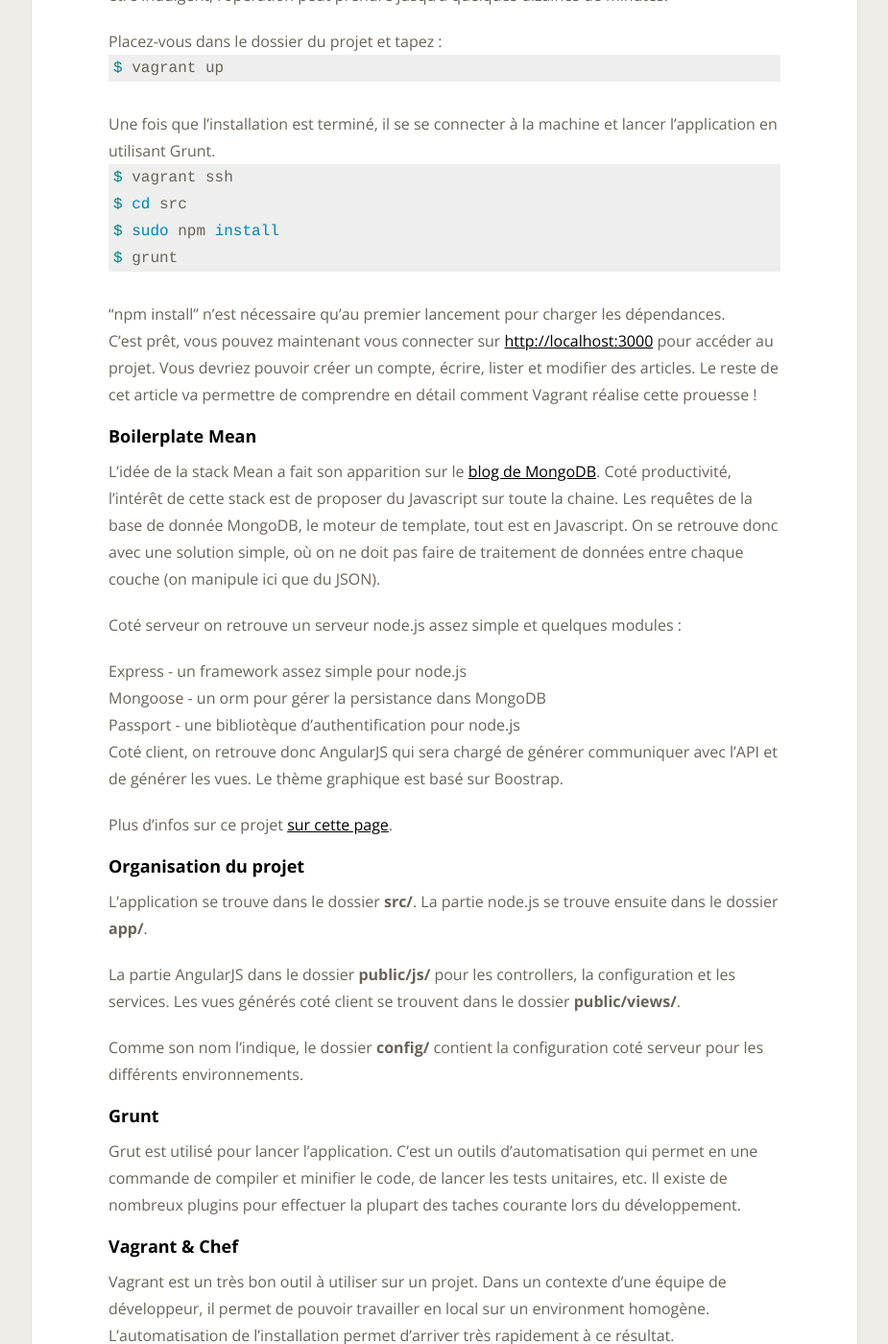
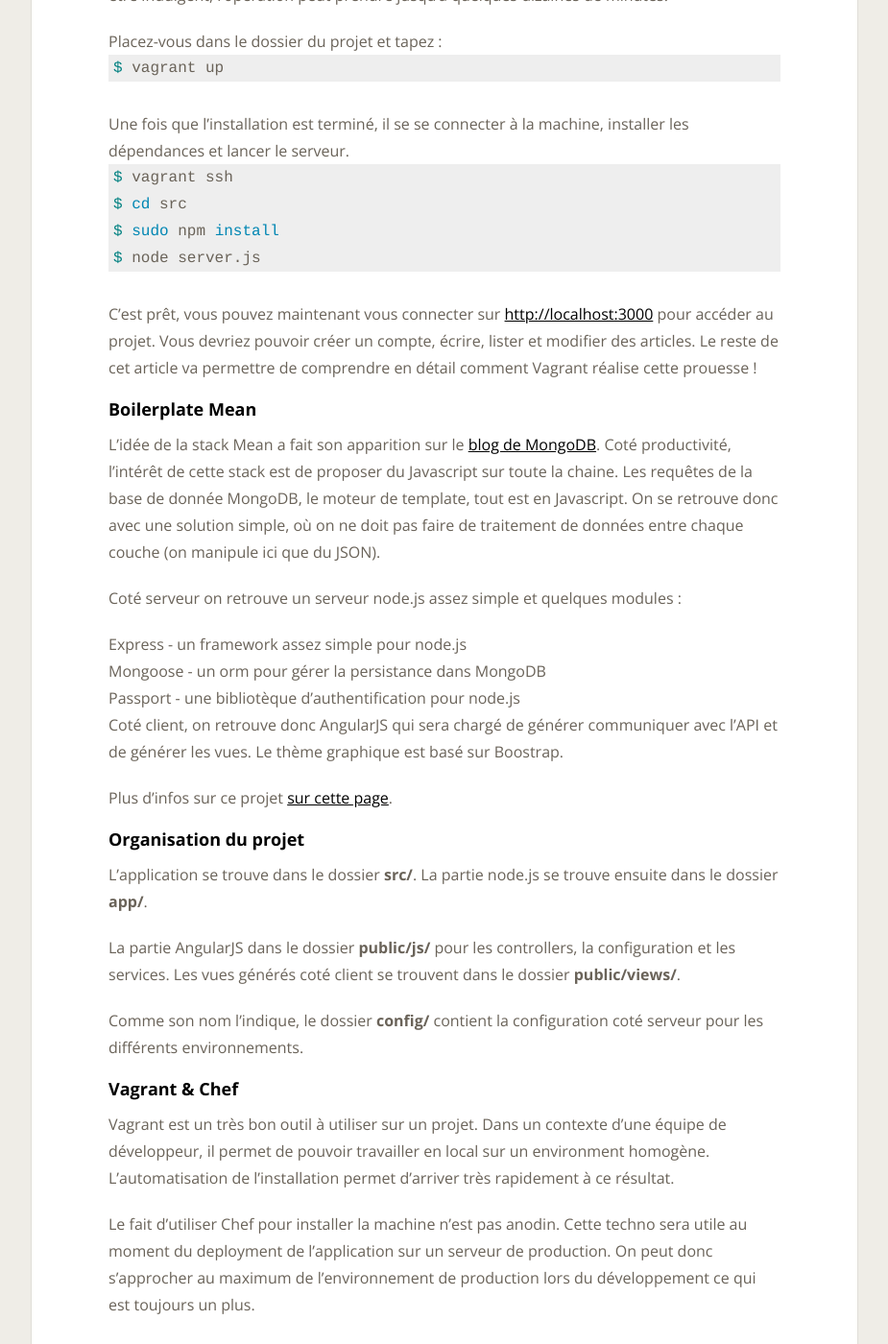
Before and after one commit to Toam/toam.fr, a Jekyll site: the page built from _posts/2013-10-08-tester-mean-stack-avec-vagrant.markdown, in a window 1280 px wide and 1400 px high, scrolled down 1239 px. Shown: the whole window at 96% size, without its empty margins (177-1102 px from the left). Built offline with Jekyll 4.4.1, drawn with Linux system fonts in a browser that asks for light colours; nearby versions of some CDN libraries; comment, search, counter and statistics services are not loaded.

Commit message:
Correction grunt

```diff
--- a/_posts/2013-10-08-tester-mean-stack-avec-vagrant.markdown
+++ b/_posts/2013-10-08-tester-mean-stack-avec-vagrant.markdown
@@ -37,16 +37,14 @@
 $ vagrant up
 {% endhighlight %}
 
-Une fois que l'installation est terminé, il se se connecter à la machine et lancer l'application en utilisant Grunt.
+Une fois que l'installation est terminé, il se se connecter à la machine, installer les dépendances et lancer le serveur.
 
 {% highlight sh %}
 $ vagrant ssh
 $ cd src
 $ sudo npm install
-$ grunt
+$ node server.js
 {% endhighlight %}
-
-* "npm install" n'est nécessaire qu'au premier lancement pour charger les dépendances.
 
 C'est prêt, vous pouvez maintenant vous connecter sur <a href="http://localhost:4000" target="_blank">http://localhost:3000</a> pour accéder au projet. Vous devriez pouvoir créer un compte, écrire, lister et modifier des articles. Le reste de cet article va permettre de comprendre en détail comment Vagrant réalise cette prouesse !
 
@@ -71,10 +69,6 @@
 
 Comme son nom l'indique, le dossier **config/** contient la configuration coté serveur pour les différents environnements.
 
-##### Grunt
-
-Grut est utilisé pour lancer l'application. C'est un outils d'automatisation qui permet en une commande de compiler et minifier le code, de lancer les tests unitaires, etc. Il existe de nombreux plugins pour effectuer la plupart des taches courante lors du développement.
-
 ##### Vagrant & Chef
 
 Vagrant est un très bon outil à utiliser sur un projet. Dans un contexte d'une équipe de développeur, il permet de pouvoir travailler en local sur un environment homogène. L'automatisation de l'installation permet d'arriver très rapidement à ce résultat.
```
